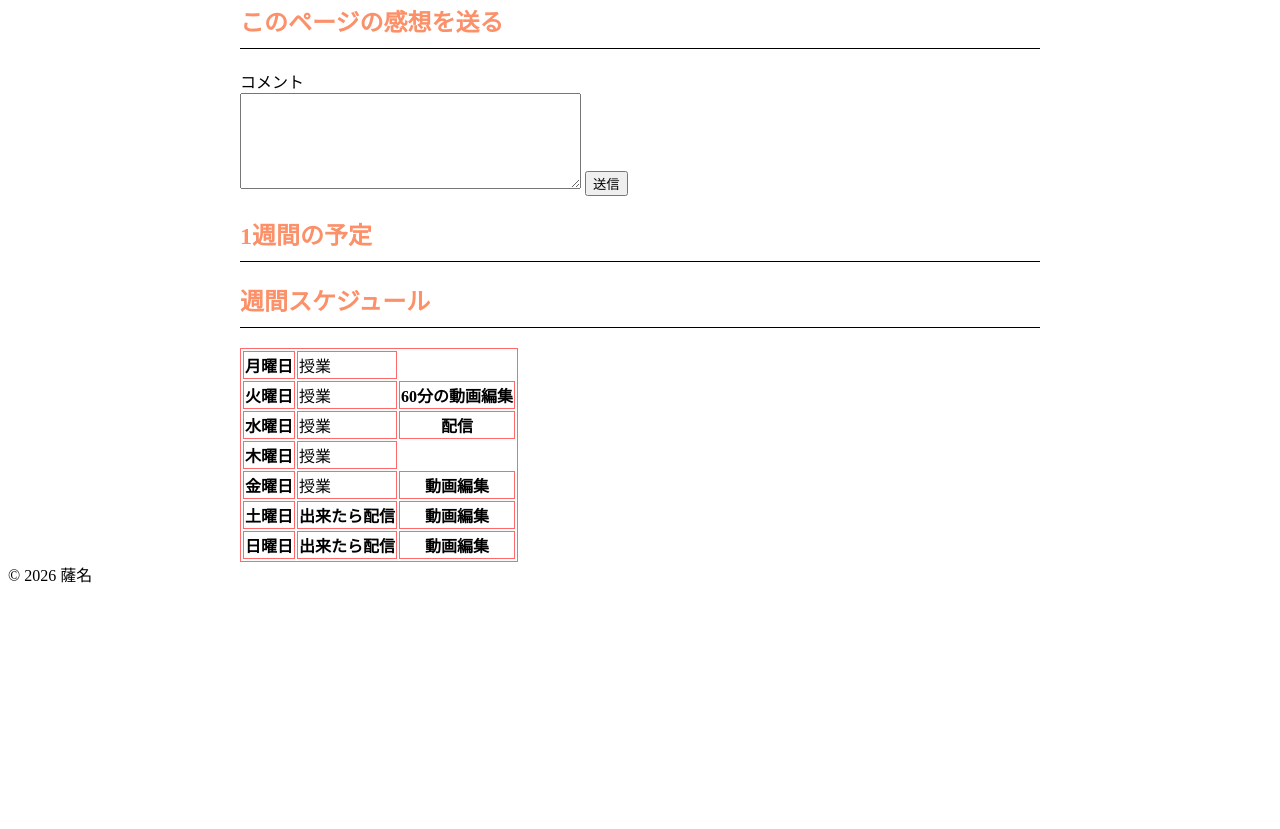
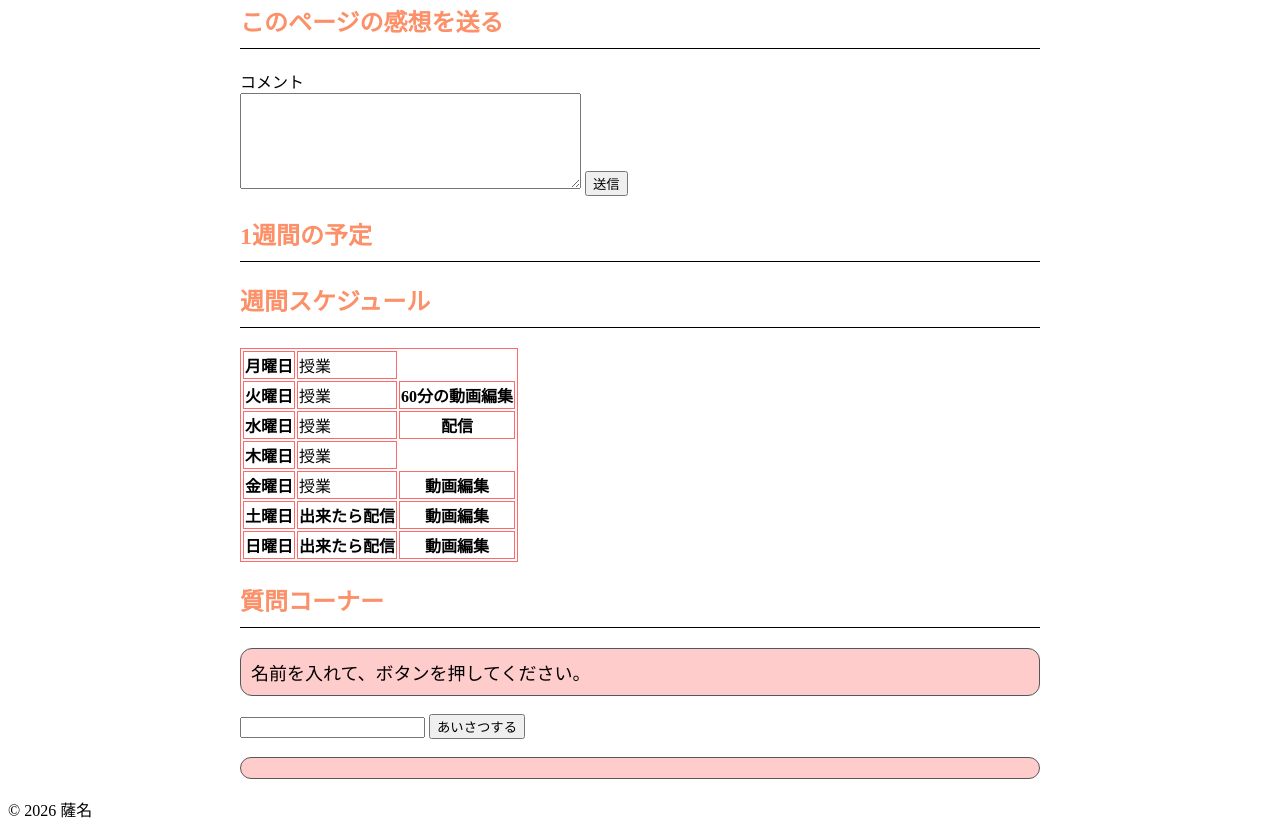
Before and after one commit to satuna1206/profile, a plain HTML site: page index.html in a window 1280 px wide. Shown: the part 2401-3230 px from the top of the page. Before the commit the page ends 2995 px from the top, so only its background shows below. Drawn offline with Linux system fonts and the light colour scheme.

Commit message:
８－A 質問コーナー

```diff
--- a/index.html
+++ b/index.html
@@ -129,9 +129,17 @@
 
     <h2>週間スケジュール</h2>
     </table>
+
+    <h2 id="ask">質問コーナー</h2>
+    <p>名前を入れて、ボタンを押してください。</p>
+    <input type="text" id="guest-name">
+    <button onclick="greet()">あいさつする</button>
+    <p id="reply"></p>
+
 </main>
 
 <footer>© 2026 薩名</footer>
+  <script src="js/main.js"></script>
 
 </body>
 </html>
--- /dev/null
+++ b/js/main.js
@@ -0,0 +1,6 @@
+console.log
+
+function greet() {
+    const name = document.getElementById("guest-name").value;
+    document.getElementById("reply").textContent = name + "さん、来てくれてありがとう！うれしいな～";
+}
```
